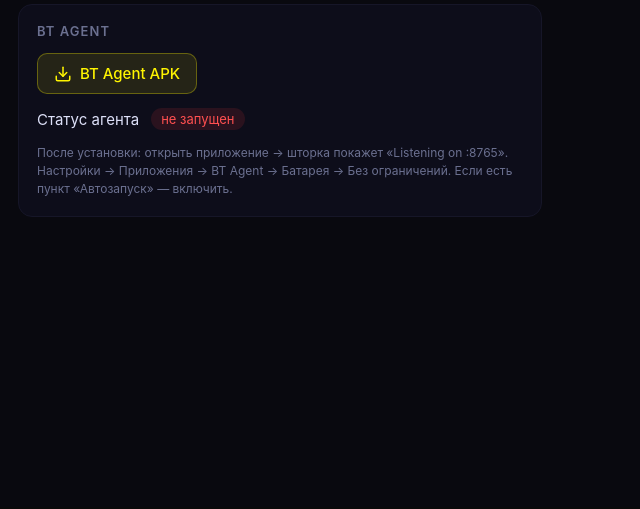
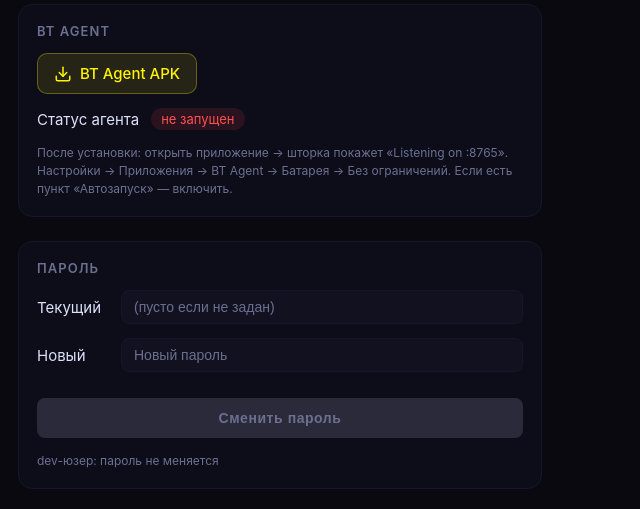
Before and after one commit to volosati-team/silno-dom-server, a FastAPI app: page /admin in a window 1280 px wide. Shown: the part 293-802 px from the top of the page, without its empty margins (0-640 px from the left). Before the commit the page ends 510 px from the top, so only its background shows below. Run offline with FastAPI, Linux system fonts and the light colour scheme; data that the repository does not hold is empty; some libraries are stand-ins or nearby versions.

Commit message:
feat(panel): server-side auth + change-password in admin; dev empty user only on non-main

```diff
--- a/panel/app.py
+++ b/panel/app.py
@@ -17,6 +17,7 @@ import json
 import os
 import re
 import sqlite3
+import subprocess
 import time
 import uuid
 from contextlib import asynccontextmanager
@@ -1064,6 +1065,67 @@ async def admin_page():
     return FileResponse(str(path), media_type="text/html")
 
 
+# ── Auth ──────────────────────────────────────────────────────────────────────
+
+_PROD_USERS = ["volosati", "max"]
+
+
+def _is_dev_branch() -> bool:
+    try:
+        branch = subprocess.check_output(
+            ["git", "rev-parse", "--abbrev-ref", "HEAD"],
+            cwd=str(BASE_DIR), text=True, timeout=2
+        ).strip()
+        return branch != "main"
+    except Exception:
+        return False
+
+
+def _allowed_users() -> list:
+    users = list(_PROD_USERS)
+    if _is_dev_branch():
+        users = [""] + users  # empty = quick-login dev user
+    return users
+
+
+@app.post("/api/auth/login", include_in_schema=False)
+async def auth_login(request: Request):
+    try:
+        body = await request.json()
+    except Exception:
+        return json_response({"ok": False, "error": "bad_json"}, status=400)
+    username = body.get("username", "")
+    password = body.get("password", "")
+    if username not in _allowed_users():
+        return json_response({"ok": False, "error": "invalid"}, status=401)
+    if username == "":
+        if password != "":
+            return json_response({"ok": False, "error": "invalid"}, status=401)
+        return json_response({"ok": True, "name": "dev"})
+    stored = kv_get(f"panel:pass:{username}") or ""
+    if password != stored:
+        return json_response({"ok": False, "error": "invalid"}, status=401)
+    return json_response({"ok": True, "name": username})
+
+
+@app.post("/api/auth/change-password", include_in_schema=False)
+async def auth_change_password(request: Request):
+    try:
+        body = await request.json()
+    except Exception:
+        return json_response({"ok": False, "error": "bad_json"}, status=400)
+    username = body.get("username", "")
+    old_pass = body.get("old_password", "")
+    new_pass = body.get("new_password", "")
+    if username == "" or username not in _PROD_USERS:
+        return json_response({"ok": False, "error": "invalid_user"}, status=400)
+    stored = kv_get(f"panel:pass:{username}") or ""
+    if old_pass != stored:
+        return json_response({"ok": False, "error": "wrong_password"}, status=401)
+    kv_put(f"panel:pass:{username}", new_pass)
+    return json_response({"ok": True})
+
+
 @app.get("/api/sun/times", include_in_schema=False)
 async def api_sun_times():
     now = datetime.now(tz=MSK)
--- a/panel/static/admin.css
+++ b/panel/static/admin.css
@@ -194,3 +194,21 @@ body {
   color: var(--muted);
   line-height: 1.5;
 }
+
+/* ── Password section ── */
+.adm-pw-input {
+  flex: 1; background: #111120; border: 1px solid var(--border); border-radius: 8px;
+  padding: 8px 12px; color: var(--text); font-size: 14px;
+  outline: none; transition: border-color 0.15s;
+}
+.adm-pw-input:focus { border-color: var(--yellow); }
+.adm-pw-input::placeholder { color: var(--muted); }
+
+.adm-pw-btn {
+  margin-top: 12px; width: 100%; padding: 12px;
+  background: var(--yellow); color: var(--black);
+  border: none; border-radius: 8px; font-size: 14px; font-weight: 700;
+  cursor: pointer; letter-spacing: 0.04em; transition: opacity 0.15s;
+}
+.adm-pw-btn:active { opacity: 0.7; }
+.adm-pw-btn:disabled { background: #2a2a3a; color: var(--muted); cursor: default; }
--- a/panel/static/admin.html
+++ b/panel/static/admin.html
@@ -60,6 +60,22 @@
     <p class="adm-hint">После установки: открыть приложение → шторка покажет «Listening on :8765». Настройки → Приложения → BT Agent → Батарея → Без ограничений. Если есть пункт «Автозапуск» — включить.</p>
   </section>
 
+  <section class="adm-section">
+    <h2 class="adm-section-title">Пароль</h2>
+
+    <div class="adm-row">
+      <label class="adm-lbl" for="old-pass">Текущий</label>
+      <input type="password" class="adm-pw-input" id="old-pass" placeholder="(пусто если не задан)">
+    </div>
+    <div class="adm-row">
+      <label class="adm-lbl" for="new-pass">Новый</label>
+      <input type="password" class="adm-pw-input" id="new-pass" placeholder="Новый пароль">
+    </div>
+
+    <button class="adm-pw-btn" id="change-pw-btn" onclick="changePassword()">Сменить пароль</button>
+    <p class="adm-hint" id="pw-result"></p>
+  </section>
+
 </main>
 
 <script src="/static/admin.js"></script>
--- a/panel/static/admin.js
+++ b/panel/static/admin.js
@@ -61,4 +61,49 @@
 
   load();
   checkBtAgent();
+  initPasswordSection();
 })();
+
+function initPasswordSection() {
+  var btn = document.getElementById('change-pw-btn');
+  if (!btn) return;
+  var u = null;
+  try { u = JSON.parse(sessionStorage.getItem('sdom_u')); } catch(e) {}
+  if (!u || u.name === 'dev') {
+    btn.disabled = true;
+    document.getElementById('old-pass').disabled = true;
+    document.getElementById('new-pass').disabled = true;
+    var hint = document.getElementById('pw-result');
+    if (hint) hint.textContent = 'dev-юзер: пароль не меняется';
+  }
+}
+
+function changePassword() {
+  var u = null;
+  try { u = JSON.parse(sessionStorage.getItem('sdom_u')); } catch(e) {}
+  if (!u || u.name === 'dev') return;
+  var oldPass = document.getElementById('old-pass').value;
+  var newPass = document.getElementById('new-pass').value;
+  var result = document.getElementById('pw-result');
+  result.textContent = '…';
+  result.style.color = '';
+  fetch('/api/auth/change-password', {
+    method: 'POST',
+    headers: { 'Content-Type': 'application/json' },
+    body: JSON.stringify({ username: u.name, old_password: oldPass, new_password: newPass })
+  }).then(function(r) { return r.json(); })
+  .then(function(d) {
+    if (d.ok) {
+      result.textContent = 'Пароль изменён ✓';
+      result.style.color = 'var(--yellow)';
+      document.getElementById('old-pass').value = '';
+      document.getElementById('new-pass').value = '';
+    } else {
+      result.textContent = d.error === 'wrong_password' ? 'Неверный текущий пароль' : 'Ошибка';
+      result.style.color = '#cc6666';
+    }
+  }).catch(function() {
+    result.textContent = 'Ошибка подключения';
+    result.style.color = '#cc6666';
+  });
+}
```
Also changed, not shown: panel/static/app.js (+16 -17 lines).
